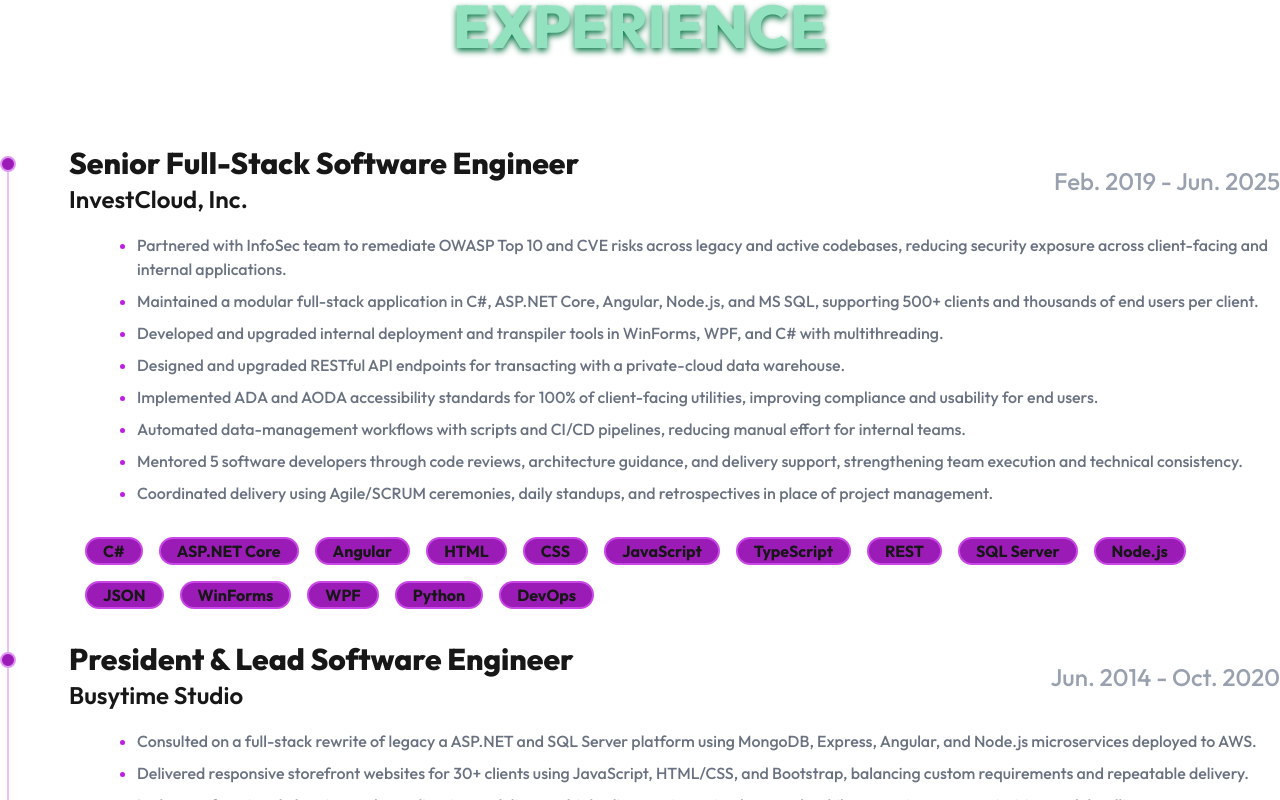
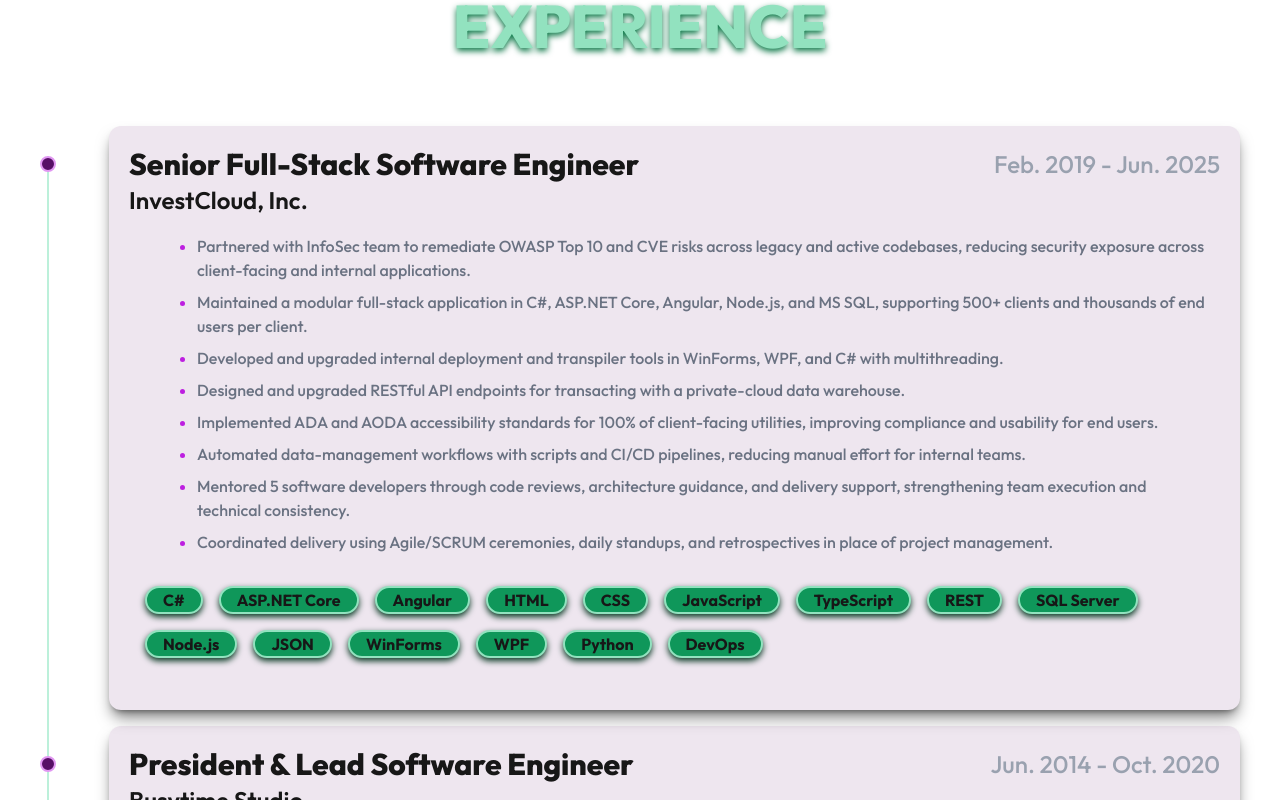
Before and after one commit to Mi-Yeon-Kim/portfolio-website, a Next.js app: page / in a window 1280 px wide. Shown: the part 1920-2720 px from the top of the page. Built offline with nearby package versions, Linux system fonts and the light colour scheme; a web font is replaced by a local one.

Commit message:
Update remaining color scheme

```diff
--- a/app/components/ExperienceSection.tsx
+++ b/app/components/ExperienceSection.tsx
@@ -8,7 +8,7 @@
     return (
         <PageSection link={"experience"}>
             <SectionTitle title="Experience"></SectionTitle>
-            <div className="py-5">
+            <div className="py-5 mx-10">
                 <ExperienceList jobs={profile.jobs}></ExperienceList>
             </div>
         </PageSection>
--- a/app/components/JobExperience/ExperienceItem.tsx
+++ b/app/components/JobExperience/ExperienceItem.tsx
@@ -26,12 +26,12 @@
     }
 
     return (
-        <li>
+        <li className="group">
             {/* decorative circle */}
-            <div className="absolute float-left rounded-full size-4 bg-primary-600 border-2 border-primary-200"></div>
+            <div className="absolute float-left rounded-full size-4 bg-primary-800 border-2 border-primary-200"></div>
 
-            <div className="ml-[7px] pl-15 flex flex-col border-l-primary-100 border-l-2">
-                <motion.div className="relative -top-[11px]"
+            <div className="ml-[7px] pl-15 flex flex-col border-l-secondary-100 group-not-last:border-l-2">
+                <motion.div className="relative -top-[38px] shadow-lg/50 shadow-black p-5 my-2 bg-primary-800/10 rounded-xl"
                     initial="hidden"
                     whileInView="visible"
                     variants={displayVariants}
@@ -40,7 +40,7 @@
                     <span className="grid grid-flow-col grid-rows-2 justify-between items-center">
                         <h3 className="text-3xl font-extrabold">{title}</h3>
                         <h4 className="text-2xl font-semibold">{company}</h4>
-                        <h5 className="row-span-2 text-2xl font-medium align-middle text-gray-400">{timeline.start} - {timeline.end}</h5>
+                        <h5 className="text-2xl font-medium align-middle text-gray-400">{timeline.start} - {timeline.end}</h5>
 
                     </span>
 
--- a/app/components/JobExperience/JobTag.tsx
+++ b/app/components/JobExperience/JobTag.tsx
@@ -2,7 +2,7 @@
 {
     return (
     <li>
-        <p className="rounded-full px-4 bg-primary-600 border-2 border-primary-400 text-center">
+        <p className="rounded-full px-4 bg-secondary-600 border-2 border-secondary-200 text-center hover:scale-110 drop-shadow-md hover:drop-shadow-lg drop-shadow-secondary-900 hover:drop-shadow-secondary-800 transition">
             {content}
         </p>
     </li>
--- a/app/components/Project.tsx
+++ b/app/components/Project.tsx
@@ -10,7 +10,7 @@
             href={project.link}
             className="group xl:basis-4/10 min-w-120" >
                 <div className="relative border-4 border-primary-300 ">
-                    <FaArrowUp className="absolute right-5 top-5 group-hover:-translate-y-3 group-hover:translate-x-3 z-50 text-4xl rotate-45 text-primary-100 shadow-md transition duration-250 ease-in-out"></FaArrowUp>
+                    <FaArrowUp className="absolute right-5 top-5 group-hover:-translate-y-3 group-hover:translate-x-3 z-50 text-4xl rotate-45 text-secondary-500 shadow-md transition duration-250 ease-in-out"></FaArrowUp>
                     <img
                         src={ project.imageSrc }
                         alt={ project.name + ' cover image' }
```
